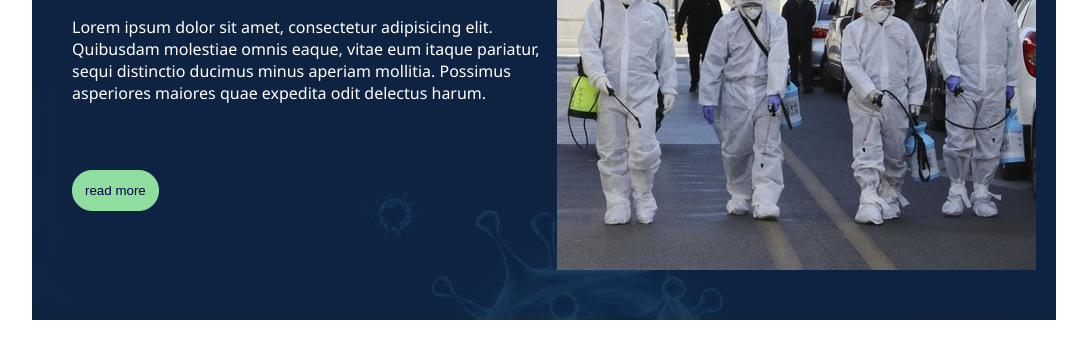
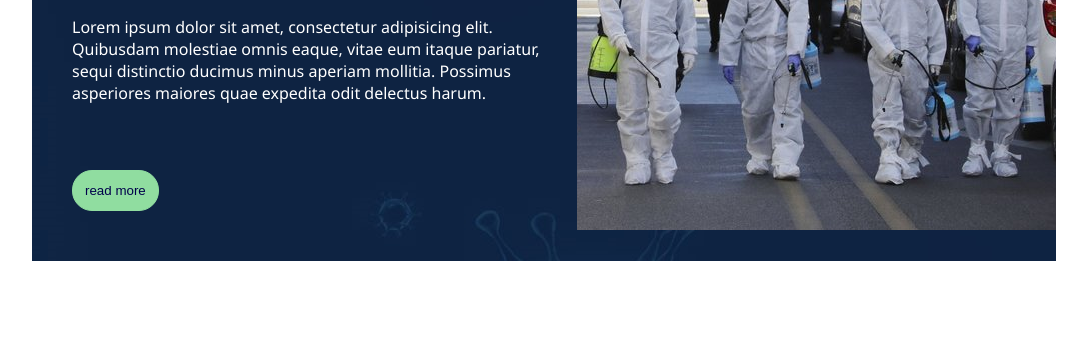
Before and after one commit to elyousfiimane/elyousfiimane.github.io, a plain HTML site: page index.html in a window 1280 px wide. Shown: the part 282-642 px from the top of the page, without its empty margins (96-1183 px from the left). Drawn offline with Linux system fonts and the light colour scheme.

Commit message:
Update index.html

```diff
--- a/index.html
+++ b/index.html
@@ -27,7 +27,9 @@
                     <button>read more </button>
             </section>
 
-                <img src="images/headerforeground01.png" alt="" style="margin-top: 40px; margin-right: 20px; margin-bottom: 50px;">
+             <div class="docs">
+                <img src="images/headerforeground01.png" alt="" >
+            </div>
 
             </div>
        </div>
```
